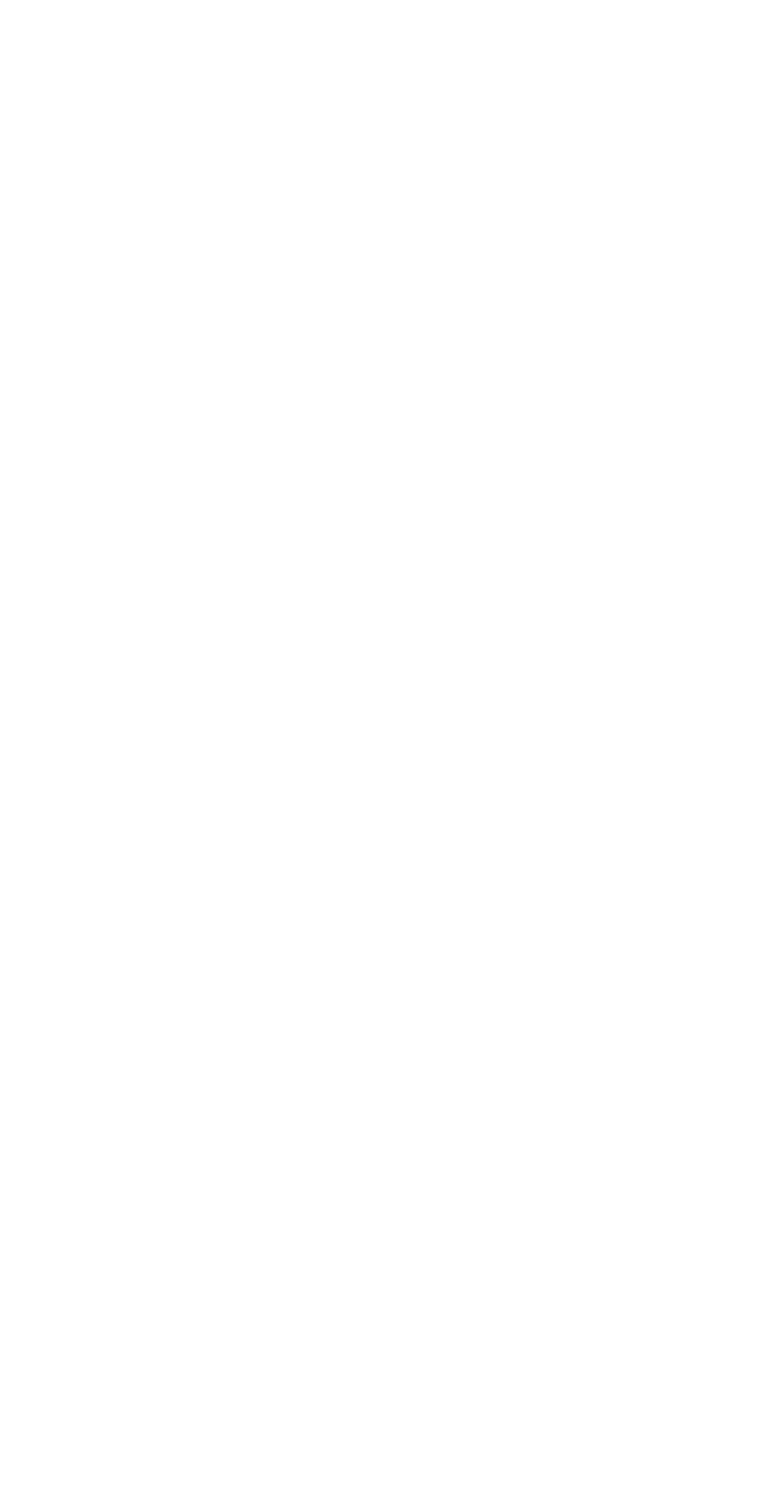
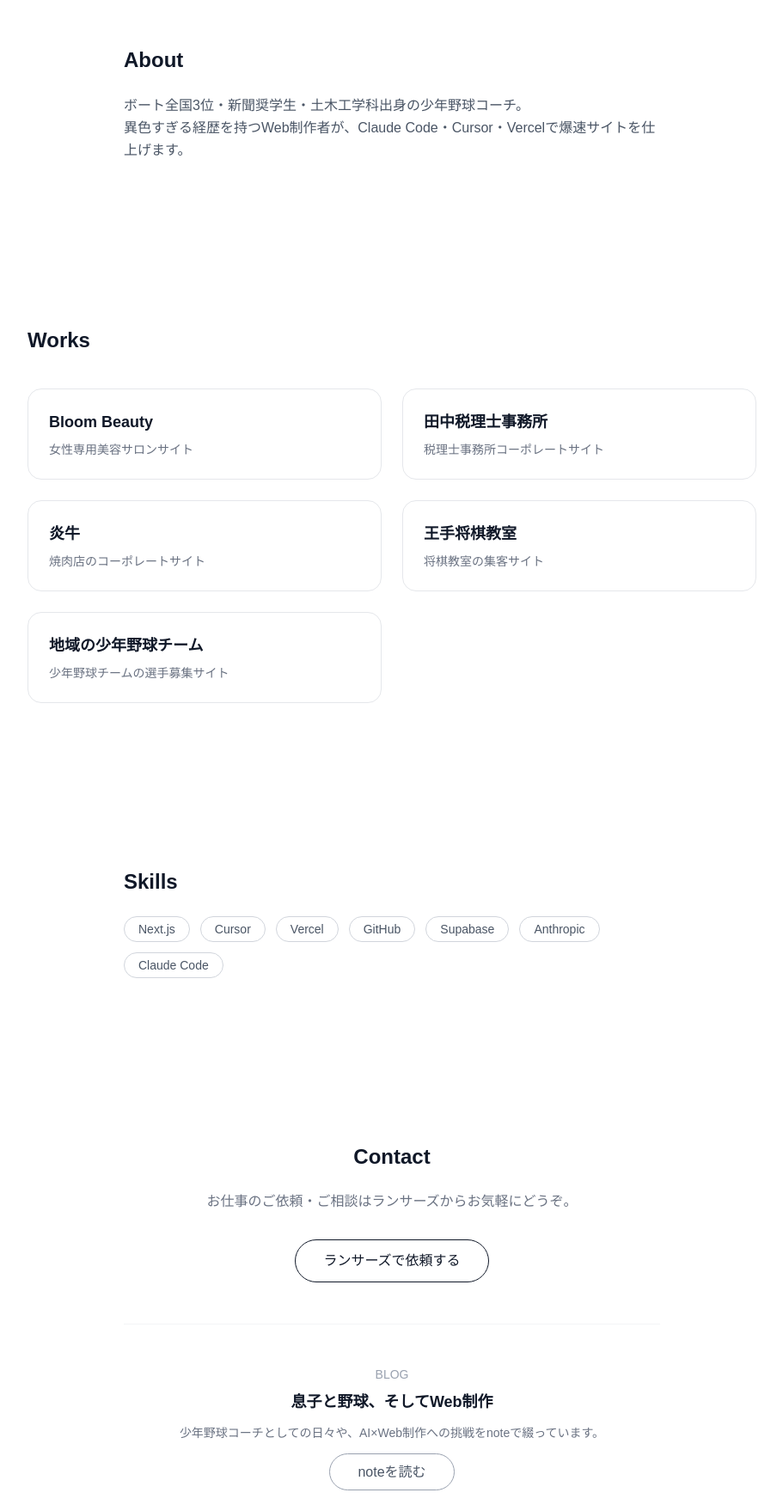
Before and after one commit to allhide911-droid/portfolio, a Next.js app: page / in a window 1280 px wide. Shown: the part 842-2600 px from the top of the page at 86% size, without its empty margins (184-1095 px from the left). Before the commit the page ends 800 px from the top, so only its background shows below. Built offline with nearby package versions, Linux system fonts and the light colour scheme.

Commit message:
feat: ポートフォリオ本体実装

```diff
--- a/app/page.tsx
+++ b/app/page.tsx
@@ -1,7 +1,75 @@
 export default function Home() {
   return (
-    <main>
-      <h1>ポートフォリオ工事中</h1>
+    <main className="min-h-screen bg-white text-gray-900">
+
+      {/* Hero */}
+      <section className="flex flex-col items-center justify-center min-h-screen text-center px-6">
+        <p className="text-sm tracking-widest text-gray-400 mb-4">WEB CREATOR</p>
+        <h1 className="text-4xl md:text-6xl font-bold mb-6">AIで作る、本物のWeb</h1>
+        <p className="text-lg text-gray-500 mb-8">とっちゃん｜AI×Web制作フリーランス</p>
+        <a href="#works" className="bg-black text-white px-8 py-3 rounded-full hover:bg-gray-800 transition">実績を見る</a>
+      </section>
+
+      {/* About */}
+      <section className="max-w-2xl mx-auto px-6 py-24">
+        <h2 className="text-2xl font-bold mb-6">About</h2>
+        <p className="text-gray-600 leading-relaxed">
+          ボート全国3位・新聞奨学生・土木工学科出身の少年野球コーチ。<br />
+          異色すぎる経歴を持つWeb制作者が、Claude Code・Cursor・Vercelで爆速サイトを仕上げます。
+        </p>
+      </section>
+
+      {/* Works */}
+      <section id="works" className="max-w-4xl mx-auto px-6 py-24">
+        <h2 className="text-2xl font-bold mb-10">Works</h2>
+        <div className="grid grid-cols-1 md:grid-cols-2 gap-6">
+          {[
+            { title: "Bloom Beauty", desc: "女性専用美容サロンサイト", url: "https://bloom-beauty-zeta.vercel.app" },
+            { title: "田中税理士事務所", desc: "税理士事務所コーポレートサイト", url: "https://zeirishi-two.vercel.app" },
+            { title: "炎牛", desc: "焼肉店のコーポレートサイト", url: "https://yakiniku-five.vercel.app" },
+            { title: "王手将棋教室", desc: "将棋教室の集客サイト", url: "https://shogi-tawny.vercel.app" },
+            { title: "地域の少年野球チーム", desc: "少年野球チームの選手募集サイト", url: "https://mets-baseball.vercel.app" },
+          ].map((work) => (
+            <a key={work.title} href={work.url} target="_blank" rel="noopener noreferrer"
+              className="border border-gray-200 rounded-2xl p-6 hover:shadow-md transition">
+              <h3 className="font-bold text-lg mb-2">{work.title}</h3>
+              <p className="text-gray-500 text-sm">{work.desc}</p>
+            </a>
+          ))}
+        </div>
+      </section>
+
+      {/* Skills */}
+      <section className="max-w-2xl mx-auto px-6 py-24">
+        <h2 className="text-2xl font-bold mb-6">Skills</h2>
+        <div className="flex flex-wrap gap-3">
+          {["Next.js", "Cursor", "Vercel", "GitHub", "Supabase", "Anthropic", "Claude Code"].map((skill) => (
+            <span key={skill} className="border border-gray-300 rounded-full px-4 py-1 text-sm text-gray-600">{skill}</span>
+          ))}
+        </div>
+      </section>
+
+      {/* Contact */}
+      <section className="max-w-2xl mx-auto px-6 py-24 text-center">
+        <h2 className="text-2xl font-bold mb-6">Contact</h2>
+        <p className="text-gray-500 mb-8">お仕事のご依頼・ご相談はランサーズからお気軽にどうぞ。</p>
+        <div className="flex flex-col sm:flex-row gap-4 justify-center mb-12">
+          <a href="https://www.lancers.jp" target="_blank" rel="noopener noreferrer"
+            className="border border-gray-900 px-8 py-3 rounded-full hover:bg-gray-900 hover:text-white transition">
+            ランサーズで依頼する
+          </a>
+        </div>
+        <div className="border-t border-gray-100 pt-12">
+          <p className="text-sm text-gray-400 mb-2">BLOG</p>
+          <h3 className="text-lg font-bold mb-3">息子と野球、そしてWeb制作</h3>
+          <p className="text-gray-500 text-sm mb-6">少年野球コーチとしての日々や、AI×Web制作への挑戦をnoteで綴っています。</p>
+          <a href="https://note.com/magic_pony7222" target="_blank" rel="noopener noreferrer"
+            className="border border-gray-400 px-8 py-3 rounded-full text-gray-600 hover:bg-gray-100 transition">
+            noteを読む
+          </a>
+        </div>
+      </section>
+
     </main>
   );
 }
```
